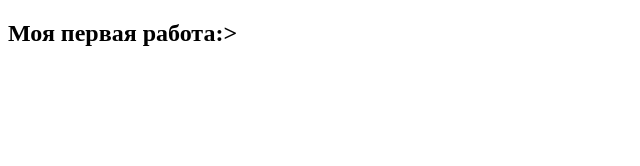
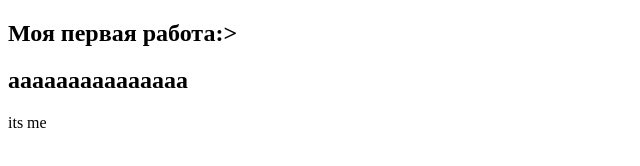
Before and after one commit to Dasha1rapuntsel/first-project, a plain HTML site: page index.html in a window 1280 px wide. Shown: the whole page, without its empty margins (0-640 px from the left). Drawn offline with Linux system fonts and the light colour scheme.

Commit message:
main structure

```diff
--- a/index.html
+++ b/index.html
@@ -7,9 +7,13 @@
 </head>
 <body>
     <section>
-        <h1>
+        <h1 class="nado">
             Моя первая работа:>
         </h1>
     </section>
+    <main> <h2>aaaaaaaaaaaaaaa</h2></main>
+    <footer>
+        its me
+    </footer>
 </body>
 </html>
```
